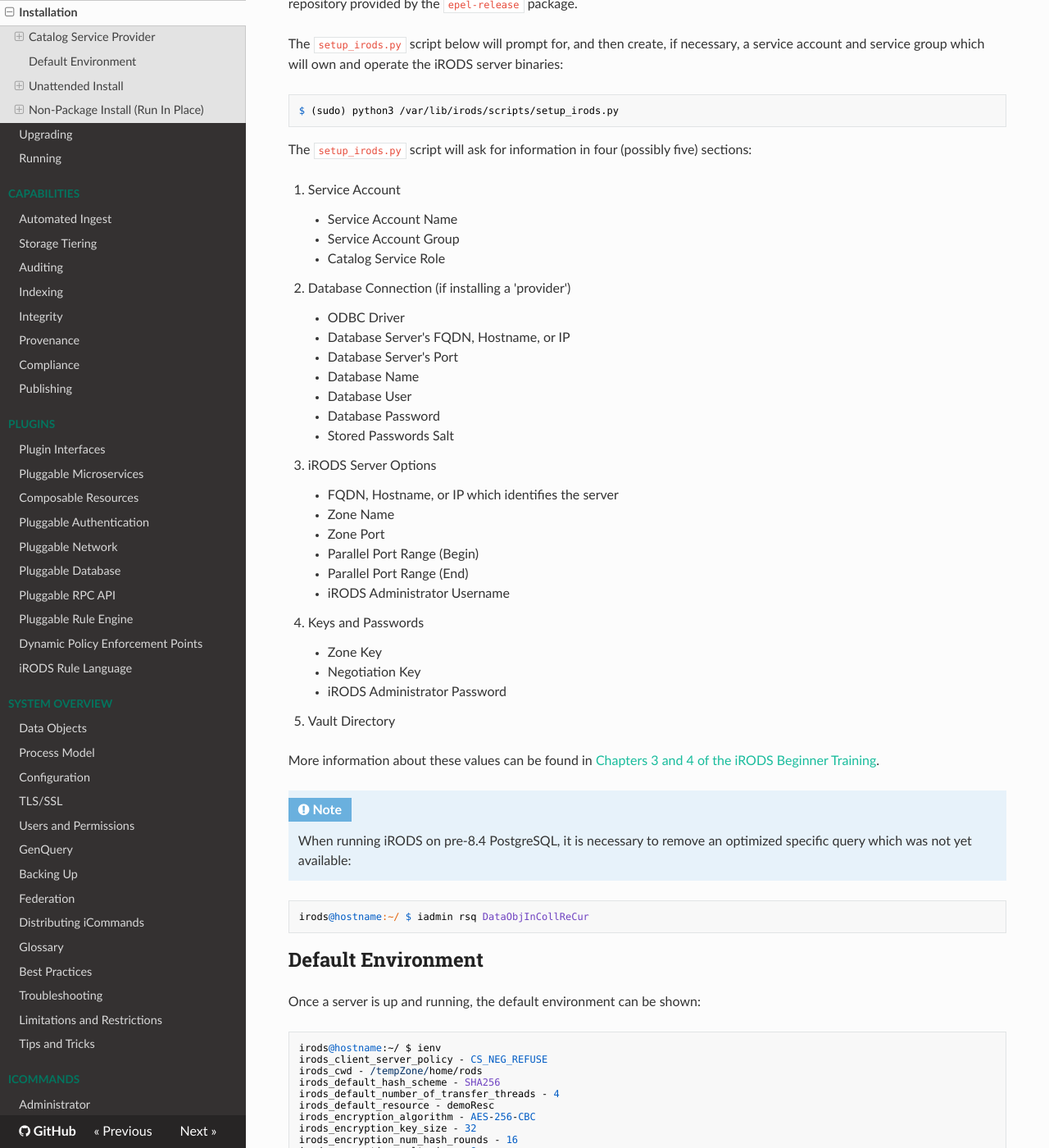
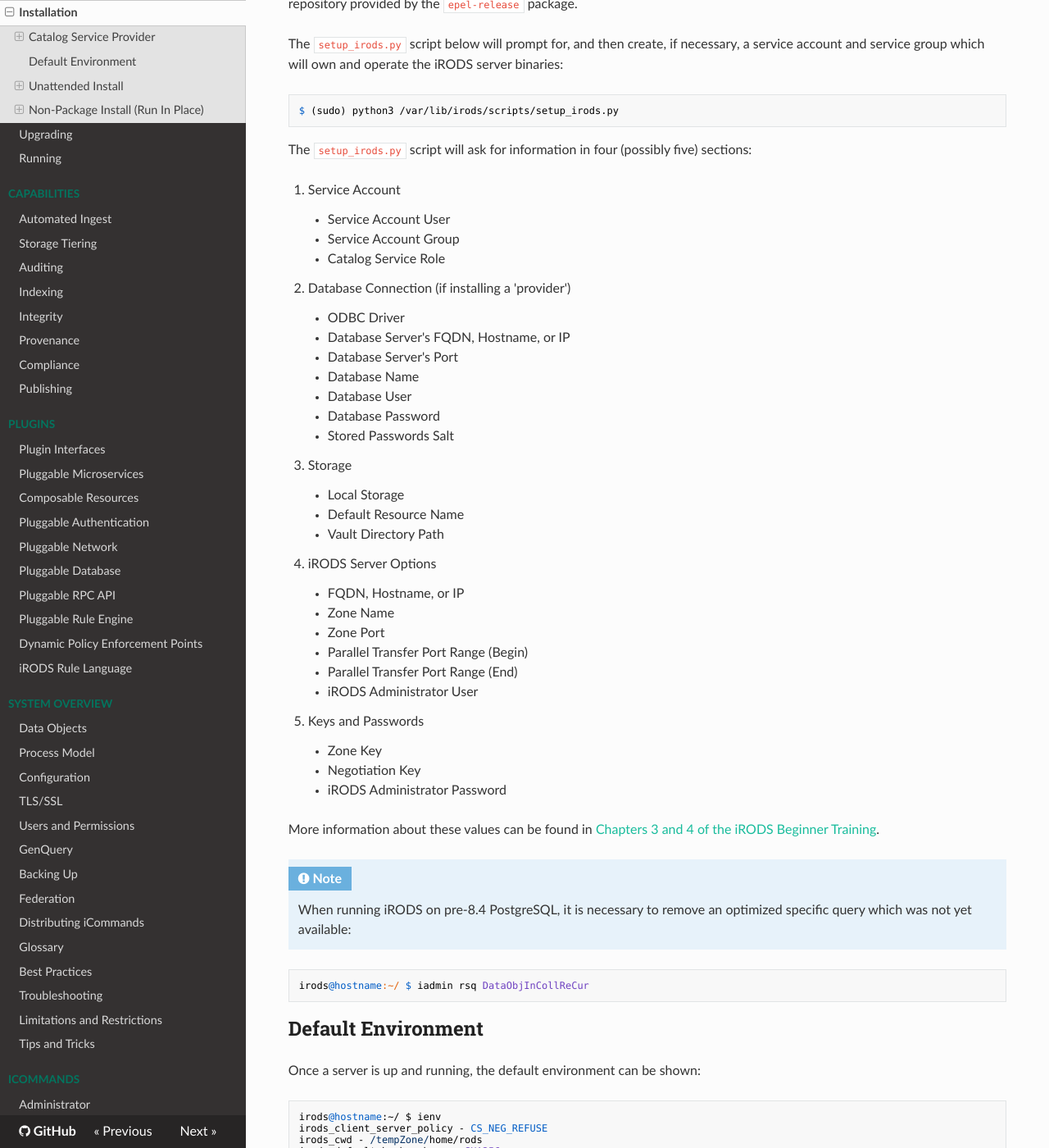
Before and after one commit to irods/irods_docs, an MkDocs documentation site: the page built from docs/getting_started/installation.md, in a window 1280 px wide and 1400 px high, scrolled down 3406 px. Shown: the whole window at 82% size. Built offline with MkDocs 1.6.1, drawn with Linux system fonts in a browser that asks for light colours; nearby versions of some CDN libraries.

Commit message:
squash w/ [296] iRODS 5: Update prompt listing for setup_irods.py.

```diff
--- a/docs/getting_started/installation.md
+++ b/docs/getting_started/installation.md
@@ -122,7 +122,7 @@
 The `setup_irods.py` script will ask for information in four (possibly five) sections:
 
 1. Service Account
-    - Service Account Name
+    - Service Account User
     - Service Account Group
     - Catalog Service Role
 
@@ -135,20 +135,23 @@
     - Database Password
     - Stored Passwords Salt
 
-3. iRODS Server Options
-    - FQDN, Hostname, or IP which identifies the server
+3. Storage
+    - Local Storage
+    - Default Resource Name
+    - Vault Directory Path
+
+4. iRODS Server Options
+    - FQDN, Hostname, or IP
     - Zone Name
     - Zone Port
-    - Parallel Port Range (Begin)
-    - Parallel Port Range (End)
-    - iRODS Administrator Username
+    - Parallel Transfer Port Range (Begin)
+    - Parallel Transfer Port Range (End)
+    - iRODS Administrator User
 
-4. Keys and Passwords
+5. Keys and Passwords
     - Zone Key
     - Negotiation Key
     - iRODS Administrator Password
-
-5. Vault Directory
 
 
 More information about these values can be found in [Chapters 3 and 4 of the iRODS Beginner Training](https://github.com/irods/irods_training/tree/master/beginner).
```
